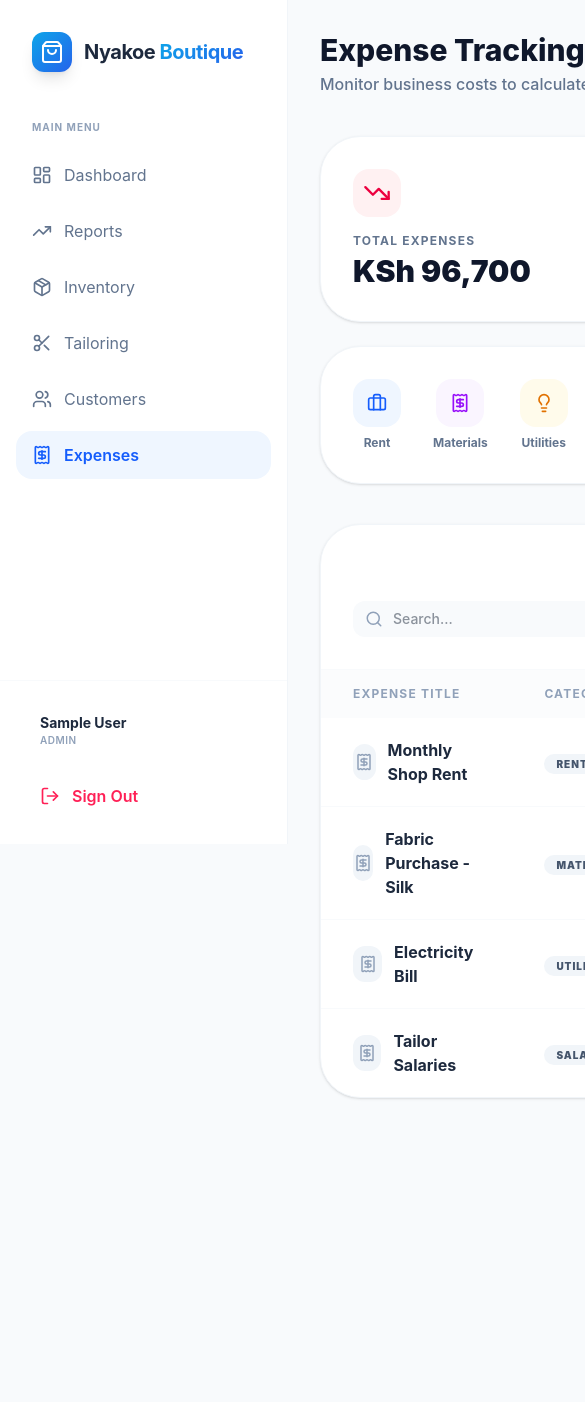
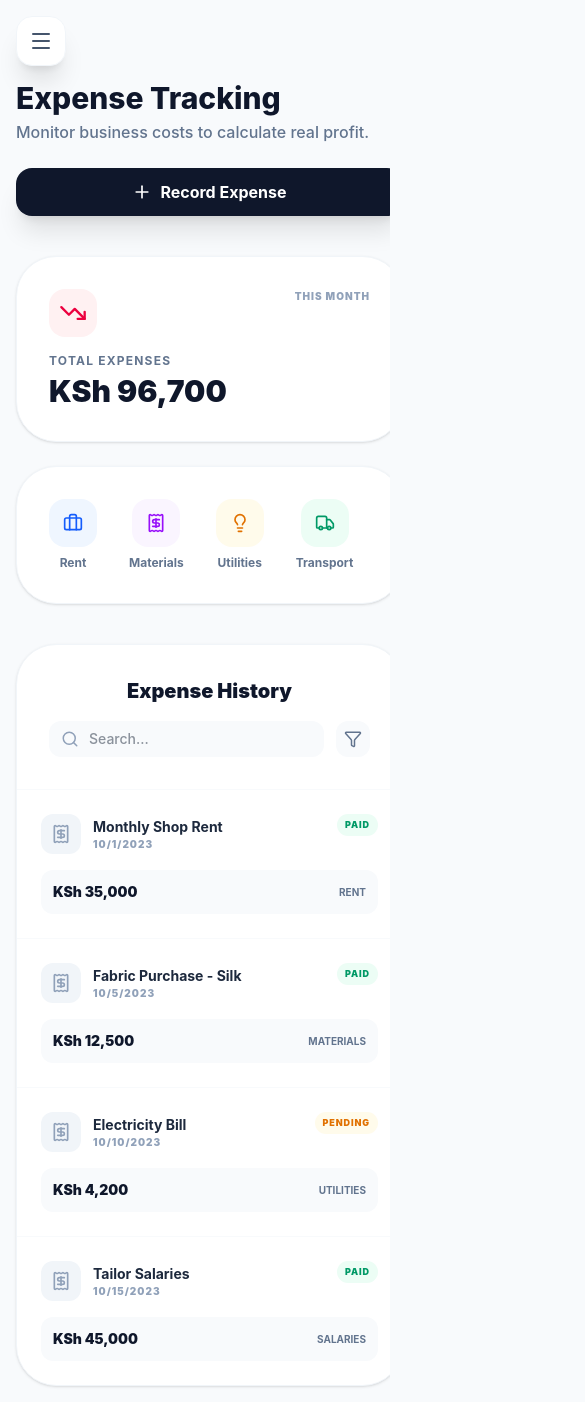
Before and after one commit to Kennedy-Mutuku/Nyakoe-Botique, a React app in the folder frontend/: page /admin/expenses in a window 390 px wide. Shown: the top 1402 px of the page, 585 px wide, since content can reach past the window. Before the commit the page ends 1130 px from the top, so only its background shows below. Built offline with nearby package versions, Linux system fonts and the light colour scheme; sample sign-in values are in the browser's storage; the HTML template or start-up script is replaced by a standard one.

Commit message:
Eliminating mobile horizontal scroll: implemented card-based lists and global overflow lock

```diff
--- a/frontend/src/components/Sidebar.jsx
+++ b/frontend/src/components/Sidebar.jsx
@@ -1,4 +1,4 @@
-import React from 'react';
+import React, { useState } from 'react';
 import { NavLink, useNavigate } from 'react-router-dom';
 import {
   LayoutDashboard,
@@ -9,14 +9,17 @@ import {
   Settings,
   LogOut,
   TrendingUp,
-  Package
+  Package,
+  Menu,
+  X
 } from 'lucide-react';
-
 import { useAuth } from '../context/AuthContext';
 
 const Sidebar = () => {
   const navigate = useNavigate();
-  const { user } = useAuth();
+  const { user, logout } = useAuth();
+  const [isOpen, setIsOpen] = useState(false);
+
   const role = user?.role || 'attendant';
   const isAdmin = role === 'admin';
 
@@ -34,8 +37,35 @@ const Sidebar = () => {
     { icon: <Users size={20} />, label: 'Customers', path: '/staff/customers' },
   ];
 
+  const handleSignOut = () => {
+    logout();
+    navigate('/');
+  };
+
   return (
-    <div className="w-72 h-screen bg-white border-r border-slate-100 flex flex-col fixed left-0 top-0 z-40">
+    <>
+      {/* Mobile Toggle Button */}
+      <button
+        onClick={() => setIsOpen(!isOpen)}
+        className="lg:hidden fixed top-4 left-4 z-50 p-3 bg-white rounded-2xl shadow-xl border border-slate-100 text-slate-600 hover:text-blue-600 transition-all active:scale-90"
+      >
+        {isOpen ? <X size={24} /> : <Menu size={24} />}
+      </button>
+
+      {/* Overlay for mobile */}
+      {isOpen && (
+        <div
+          onClick={() => setIsOpen(false)}
+          className="lg:hidden fixed inset-0 bg-slate-900/40 backdrop-blur-sm z-40 transition-opacity"
+        />
+      )}
+
+      {/* Sidebar Container */}
+      <div className={`
+        fixed left-0 top-0 h-screen bg-white border-r border-slate-100 flex flex-col z-40
+        transition-all duration-300 ease-in-out
+        ${isOpen ? 'translate-x-0 w-72' : '-translate-x-full lg:translate-x-0 lg:w-72'}
+      `}>
         <div className="p-8 flex items-center gap-3">
           <div className="w-10 h-10 premium-gradient rounded-xl flex items-center justify-center text-white shadow-lg">
             <ShoppingBag size={24} />
@@ -49,35 +79,40 @@ const Sidebar = () => {
             <NavLink
               key={index}
               to={item.path}
+              onClick={() => setIsOpen(false)}
               className={({ isActive }) => `
                 flex items-center gap-3 px-4 py-3 rounded-2xl transition-all duration-200 group
                 ${isActive
-                ? 'bg-blue-50 text-blue-600 font-semibold'
+                  ? 'bg-blue-50 text-blue-600 font-semibold shadow-sm'
                   : 'text-slate-500 hover:bg-slate-50 hover:text-slate-800'}
               `}
             >
               <span className="transition-transform group-hover:scale-110">{item.icon}</span>
-            <span>{item.label}</span>
+              <span className="text-sm">{item.label}</span>
             </NavLink>
           ))}
         </div>
 
-      <div className="p-6 border-t border-slate-50 space-y-4">
+        <div className="p-6 border-t border-slate-50 space-y-4 bg-slate-50/50">
           <div className="flex items-center gap-3 px-4 py-2">
-          <div className="flex flex-col">
-            <span className="text-sm font-bold text-slate-800">{user?.name || 'User'}</span>
+            <div className="w-10 h-10 rounded-full bg-white border border-slate-200 flex items-center justify-center text-blue-600 font-bold shadow-sm">
+              {user?.name?.charAt(0) || 'U'}
+            </div>
+            <div className="flex flex-col overflow-hidden">
+              <span className="text-sm font-bold text-slate-800 truncate">{user?.name || 'User'}</span>
               <span className="text-[10px] font-semibold text-slate-400 uppercase tracking-wider">{user?.role}</span>
             </div>
           </div>
           <button
-          onClick={() => navigate('/')}
-          className="w-full flex items-center gap-3 px-4 py-3 rounded-2xl text-rose-500 hover:bg-rose-50 transition-all font-semibold"
+            onClick={handleSignOut}
+            className="w-full flex items-center gap-3 px-4 py-3 rounded-2xl text-rose-500 hover:bg-rose-50 transition-all font-semibold text-sm"
           >
-          <LogOut size={20} />
+            <LogOut size={18} />
             <span>Sign Out</span>
           </button>
         </div>
       </div>
+    </>
   );
 };
 
--- a/frontend/src/index.css
+++ b/frontend/src/index.css
@@ -17,6 +17,13 @@
   --glass-bg: rgba(255, 255, 255, 0.7);
   --glass-border: rgba(255, 255, 255, 0.2);
   --glass-shadow: 0 8px 32px 0 rgba(31, 38, 135, 0.1);
+}
+
+@layer base {
+  html, body {
+    @apply overflow-x-hidden bg-slate-50;
+    max-width: 100vw;
+  }
 }
 
 body {
--- a/frontend/src/pages/AdminDashboard.jsx
+++ b/frontend/src/pages/AdminDashboard.jsx
@@ -41,25 +41,22 @@ const AdminDashboard = () => {
     <div className="flex bg-slate-50 min-h-screen">
       <Sidebar />
 
-      <main className="flex-1 ml-72 p-8">
+      <main className="flex-1 ml-0 lg:ml-72 p-4 md:p-8 pt-20 lg:pt-8">
         {/* Header */}
         <header className="flex justify-between items-center mb-10">
           <div>
             <h1 className="text-3xl font-extrabold text-slate-900">Admin Overview</h1>
             <p className="text-slate-500 font-medium mt-1">Monitor your business performance in real-time.</p>
           </div>
-          <div className="flex items-center gap-4">
-            <div className="relative group">
+          <div className="flex flex-col md:flex-row items-center gap-4 w-full lg:w-auto">
+            <div className="relative group w-full md:w-auto">
               <Search className="absolute left-3 top-1/2 -translate-y-1/2 text-slate-400 group-focus-within:text-blue-500 transition-colors" size={20} />
               <input
                 type="text"
                 placeholder="Search analytics..."
-                className="pl-10 pr-4 py-2.5 bg-white border border-slate-200 rounded-xl focus:outline-none focus:ring-4 focus:ring-blue-500/10 focus:border-blue-500 transition-all w-64"
+                className="pl-10 pr-4 py-2.5 bg-white border border-slate-200 rounded-xl focus:outline-none focus:ring-4 focus:ring-blue-500/10 focus:border-blue-500 transition-all w-full md:w-64"
               />
             </div>
-            <button className="w-11 h-11 bg-white border border-slate-200 rounded-xl flex items-center justify-center text-slate-500 hover:text-blue-600 hover:border-blue-200 transition-all shadow-sm">
-              <Bell size={20} />
-            </button>
             <div className="w-11 h-11 premium-gradient rounded-xl flex items-center justify-center text-white shadow-lg font-bold">
               K
             </div>
@@ -171,7 +168,7 @@ const AdminDashboard = () => {
             <h3 className="text-xl font-black text-slate-900">Recent Transactions</h3>
             <button className="text-blue-600 font-bold text-sm hover:underline">View All History</button>
           </div>
-          <div className="overflow-x-auto">
+          <div className="hidden md:block overflow-x-auto">
             <table className="w-full text-left">
               <thead>
                 <tr className="bg-slate-50/50">
@@ -220,6 +217,40 @@ const AdminDashboard = () => {
               </tbody>
             </table>
           </div>
+
+          {/* Mobile Card List */}
+          <div className="md:hidden divide-y divide-slate-50">
+            {[
+              { name: 'John Doe', item: 'Silk Wedding Suit', date: 'Oct 24, 2023', status: 'Completed', amount: 'KSh 12,500' },
+              { name: 'Sarah Ken', item: 'Floral Summer Dress', date: 'Oct 23, 2023', status: 'Pending', amount: 'KSh 4,200' },
+              { name: 'Mike Ross', item: 'Office Cotton Shirt', date: 'Oct 23, 2023', status: 'Completed', amount: 'KSh 2,800' },
+              { name: 'Lilian Kamau', item: 'School Uniform Set', date: 'Oct 22, 2023', status: 'Processing', amount: 'KSh 3,500' },
+            ].map((row, i) => (
+              <div key={i} className="p-6 space-y-4">
+                <div className="flex justify-between items-start">
+                  <div className="flex items-center gap-3">
+                    <div className="w-10 h-10 rounded-full bg-slate-100 flex items-center justify-center font-bold text-slate-600 text-sm">
+                      {row.name.charAt(0)}
+                    </div>
+                    <div>
+                      <p className="font-bold text-slate-800 text-sm">{row.name}</p>
+                      <p className="text-[10px] font-black text-slate-400 uppercase tracking-widest">{row.date}</p>
+                    </div>
+                  </div>
+                  <span className={`px-2 py-1 rounded-full text-[9px] font-black uppercase tracking-widest ${
+                    row.status === 'Completed' ? 'bg-emerald-50 text-emerald-600' :
+                    row.status === 'Pending' ? 'bg-amber-50 text-amber-600' : 'bg-blue-50 text-blue-600'
+                  }`}>
+                    {row.status}
+                  </span>
+                </div>
+                <div className="flex justify-between items-center bg-slate-50 p-3 rounded-xl">
+                  <span className="text-xs font-bold text-slate-600">{row.item}</span>
+                  <span className="text-sm font-black text-slate-900">{row.amount}</span>
+                </div>
+              </div>
+            ))}
+          </div>
         </div>
       </main>
     </div>
--- a/frontend/src/pages/CustomersPage.jsx
+++ b/frontend/src/pages/CustomersPage.jsx
@@ -36,15 +36,15 @@ const CustomersPage = () => {
     <div className="flex bg-slate-50 min-h-screen">
       <Sidebar />
 
-      <main className="flex-1 ml-72 p-8">
-        <header className="flex justify-between items-center mb-10">
+      <main className="flex-1 ml-0 lg:ml-72 p-4 md:p-8 pt-20 lg:pt-8">
+        <header className="flex flex-col md:flex-row justify-between items-start md:items-center gap-6 mb-10">
           <div>
             <h1 className="text-3xl font-extrabold text-slate-900">Customer CRM</h1>
             <p className="text-slate-500 font-medium mt-1">Manage customer profiles, history, and measurements.</p>
           </div>
           <button
             onClick={() => setShowModal(true)}
-            className="px-6 py-3 premium-gradient text-white rounded-2xl font-bold flex items-center gap-2 shadow-xl hover:shadow-blue-500/20 hover:-translate-y-0.5 transition-all active:scale-95"
+            className="w-full md:w-auto px-6 py-3 premium-gradient text-white rounded-2xl font-bold flex items-center justify-center gap-2 shadow-xl hover:shadow-blue-500/20 hover:-translate-y-0.5 transition-all active:scale-95"
           >
             <UserPlus size={20} />
             <span>Add Customer</span>
--- a/frontend/src/pages/ExpensesPage.jsx
+++ b/frontend/src/pages/ExpensesPage.jsx
@@ -35,15 +35,15 @@ const ExpensesPage = () => {
     <div className="flex bg-slate-50 min-h-screen">
       <Sidebar />
 
-      <main className="flex-1 ml-72 p-8">
-        <header className="flex justify-between items-center mb-10">
+      <main className="flex-1 ml-0 lg:ml-72 p-4 md:p-8 pt-20 lg:pt-8">
+        <header className="flex flex-col md:flex-row justify-between items-start md:items-center gap-6 mb-10">
           <div>
             <h1 className="text-3xl font-extrabold text-slate-900">Expense Tracking</h1>
             <p className="text-slate-500 font-medium mt-1">Monitor business costs to calculate real profit.</p>
           </div>
           <button
             onClick={() => setShowModal(true)}
-            className="px-6 py-3 bg-slate-900 text-white rounded-2xl font-bold flex items-center gap-2 shadow-xl hover:bg-slate-800 transition-all active:scale-95"
+            className="w-full md:w-auto px-6 py-3 bg-slate-900 text-white rounded-2xl font-bold flex items-center justify-center gap-2 shadow-xl hover:bg-slate-800 transition-all active:scale-95"
           >
             <Plus size={20} />
             <span>Record Expense</span>
@@ -87,7 +87,7 @@ const ExpensesPage = () => {
           </div>
         </div>
 
-        {/* Filters & Table */}
+        {/* Filters & Table (Desktop) / Cards (Mobile) */}
         <div className="bg-white rounded-[2.5rem] border border-slate-100 shadow-sm overflow-hidden">
           <div className="p-8 border-b border-slate-50 flex flex-col md:flex-row justify-between items-center gap-4">
             <h3 className="text-xl font-black text-slate-900">Expense History</h3>
@@ -101,7 +101,8 @@ const ExpensesPage = () => {
               </button>
             </div>
           </div>
-          <div className="overflow-x-auto">
+
+          <div className="hidden md:block overflow-x-auto">
             <table className="w-full text-left">
               <thead>
                 <tr className="bg-slate-50/50">
@@ -147,6 +148,34 @@ const ExpensesPage = () => {
                 ))}
               </tbody>
             </table>
+          </div>
+
+          {/* Mobile Card List */}
+          <div className="md:hidden divide-y divide-slate-50">
+            {expenses.map((exp) => (
+              <div key={exp.id} className="p-6 space-y-4">
+                <div className="flex justify-between items-start">
+                  <div className="flex items-center gap-3">
+                    <div className="w-10 h-10 rounded-xl bg-slate-100 flex items-center justify-center text-slate-400">
+                      <Receipt size={20} />
+                    </div>
+                    <div>
+                      <p className="font-bold text-slate-800 text-sm">{exp.title}</p>
+                      <p className="text-[10px] font-black text-slate-400 uppercase tracking-widest">{new Date(exp.date).toLocaleDateString()}</p>
+                    </div>
+                  </div>
+                  <span className={`px-2 py-1 rounded-full text-[9px] font-black uppercase tracking-widest ${
+                    exp.status === 'Paid' ? 'bg-emerald-50 text-emerald-600' : 'bg-amber-50 text-amber-600'
+                  }`}>
+                    {exp.status}
+                  </span>
+                </div>
+                <div className="flex justify-between items-center bg-slate-50 p-3 rounded-xl">
+                  <span className="text-sm font-black text-slate-900">KSh {exp.amount.toLocaleString()}</span>
+                  <span className="text-[10px] font-bold text-slate-500 uppercase">{exp.category}</span>
+                </div>
+              </div>
+            ))}
           </div>
         </div>
 
--- a/frontend/src/pages/TailoringPage.jsx
+++ b/frontend/src/pages/TailoringPage.jsx
@@ -52,15 +52,15 @@ const TailoringPage = () => {
     <div className="flex bg-slate-50 min-h-screen">
       <Sidebar />
 
-      <main className="flex-1 ml-72 p-8">
-        <header className="flex justify-between items-center mb-10">
+      <main className="flex-1 ml-0 lg:ml-72 p-4 md:p-8 pt-20 lg:pt-8">
+        <header className="flex flex-col md:flex-row justify-between items-start md:items-center gap-6 mb-10">
           <div>
             <h1 className="text-3xl font-extrabold text-slate-900">Tailoring Management</h1>
             <p className="text-slate-500 font-medium mt-1">Track measurements, designs, and order progress.</p>
           </div>
           <button
             onClick={() => setShowModal(true)}
-            className="px-6 py-3 premium-gradient text-white rounded-2xl font-bold flex items-center gap-2 shadow-xl hover:shadow-blue-500/20 hover:-translate-y-0.5 transition-all active:scale-95"
+            className="w-full md:w-auto px-6 py-3 premium-gradient text-white rounded-2xl font-bold flex items-center justify-center gap-2 shadow-xl hover:shadow-blue-500/20 hover:-translate-y-0.5 transition-all active:scale-95"
           >
             <Plus size={20} />
             <span>New Order</span>
```
Also changed, not shown: frontend/src/pages/InventoryPage.jsx (+39 -4 lines), frontend/src/pages/ReportsPage.jsx (+5 -5 lines), frontend/src/pages/StaffDashboard.jsx (+4 -4 lines). Lines whose indentation alone changed are shown as unchanged.
